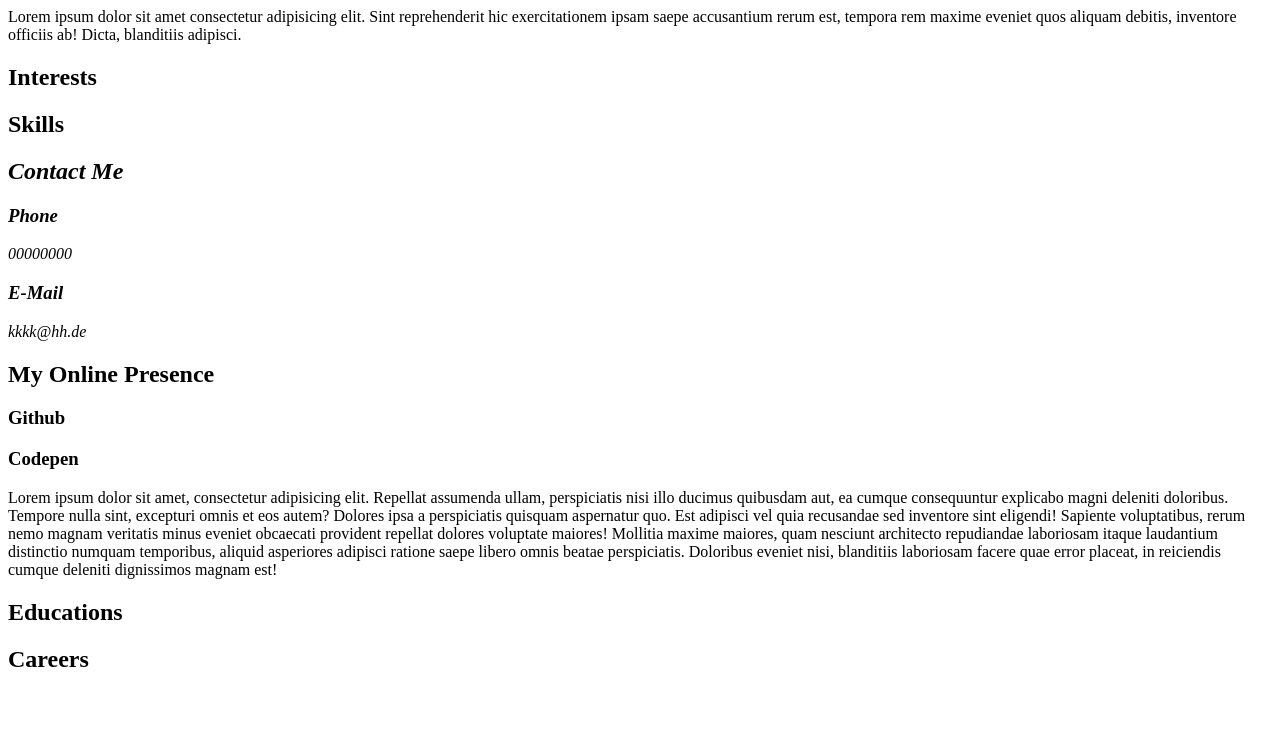
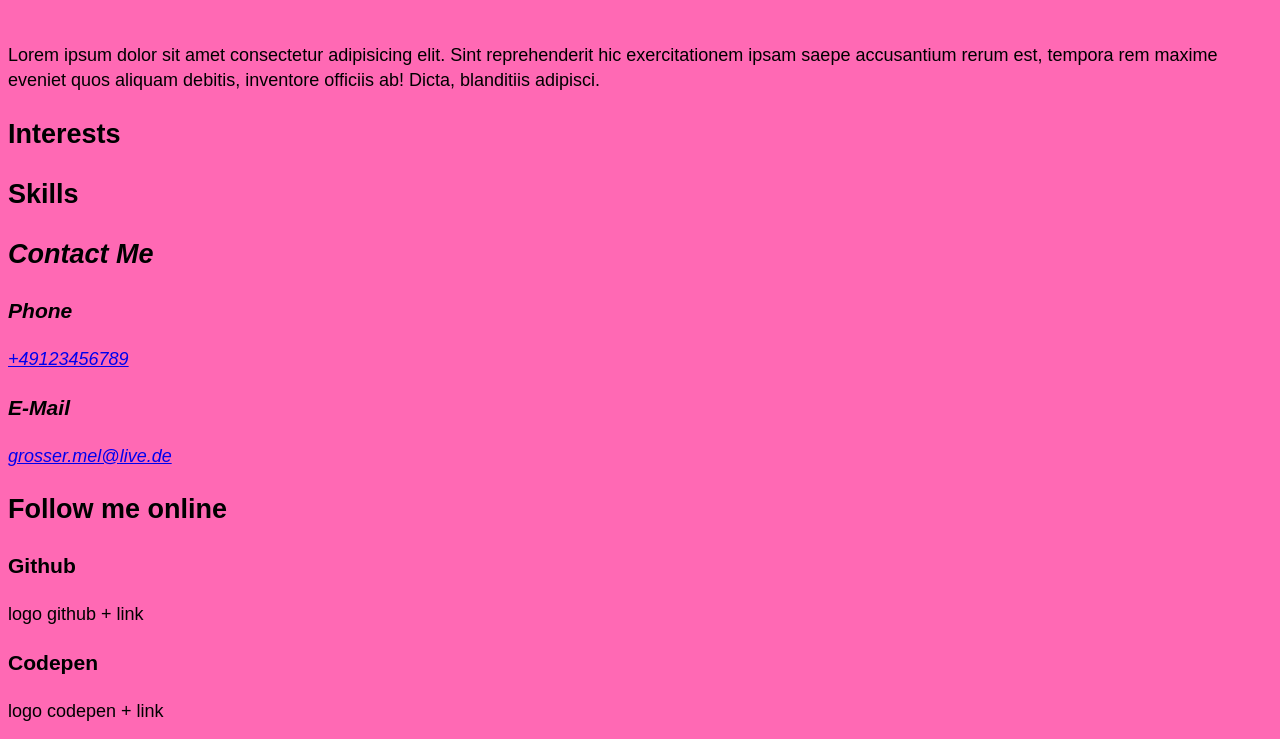
Before and after one commit to MelGGit/personal-website, a plain HTML site: page index.html in a window 1280 px wide. Shown: the part 124-863 px from the top of the page. Before the commit the page ends 817 px from the top, so only its background shows below. Drawn offline with Linux system fonts and the light colour scheme.

Commit message:
Add basic styles

```diff
--- a/index.html
+++ b/index.html
@@ -5,6 +5,7 @@
     <meta http-equiv="X-UA-Compatible" content="IE=edge">
     <meta name="viewport" content="width=device-width, initial-scale=1.0">
     <title>Personal Website</title>
+    <link rel="stylesheet" href="styles.css">
 </head>
 
 <body>
@@ -35,15 +36,17 @@
         <address id="contact">
             <h2>Contact Me</h2>
             <h3>Phone</h3>
-            <span>00000000</span>
+            <a href="tel:+49123456789">+49123456789</a>
             <h3>E-Mail</h3>
-            <span>kkkk@hh.de</span>
+            <a href="mailto:grosser.mel@live.de">grosser.mel@live.de</a>
         </address>
 
         <section>
-            <h2>My Online Presence</h2>
+            <h2>Follow me online</h2>
             <h3>Github</h3>
+                logo github + link
             <h3>Codepen</h3>
+                logo codepen + link
         </section>
 
         <section id="bio">
--- /dev/null
+++ b/styles.css
@@ -0,0 +1,16 @@
+* {
+  box-sizing: border-box;
+}
+
+body {
+  background-color: hotpink;
+  font-family: sans-serif;
+  font-size: 1.125rem;
+  line-height: 1.4;
+}
+
+input,
+button,
+textarea {
+  font-size: inherit;
+}
```
